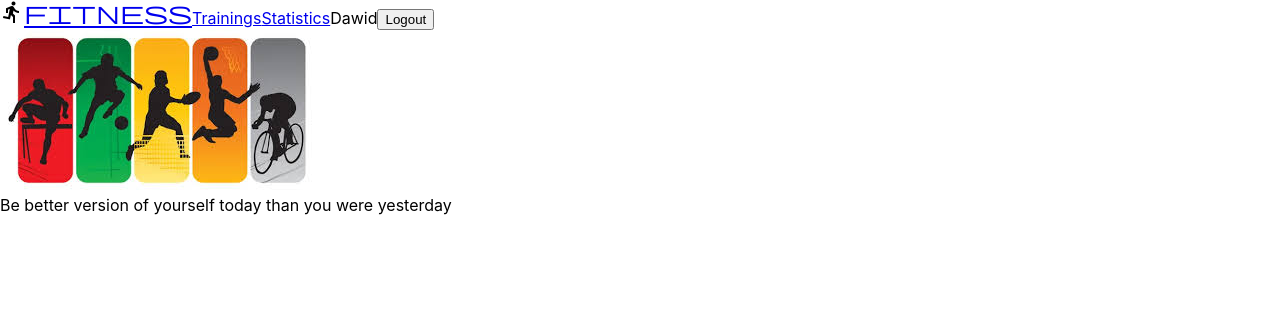
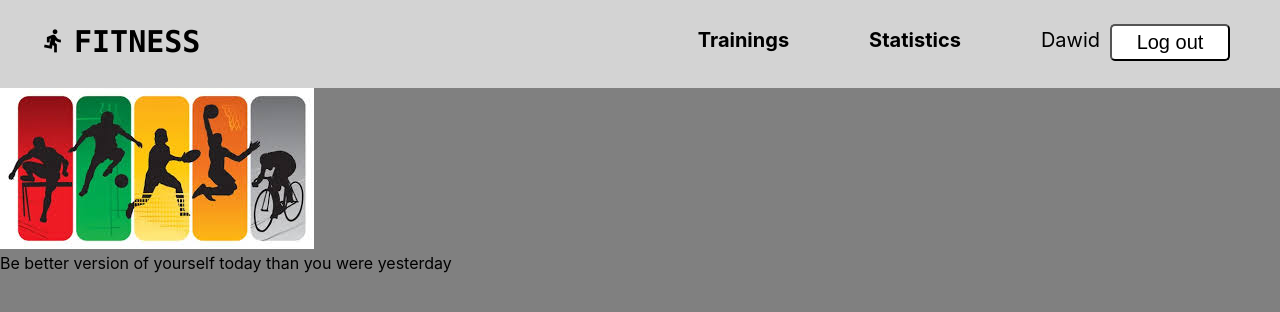
Before and after one commit to Dawid-Kordos/Fitness-front, a React (Create React App) app: page / in a window 1280 px wide. Shown: the top 312 px of the page. Built offline with nearby package versions, Linux system fonts and the light colour scheme.

Commit message:
Added styles to header.

```diff
--- a/src/components/App/App.css
+++ b/src/components/App/App.css
@@ -0,0 +1,4 @@
+.App__container{
+    background-color: gray;
+    height: 100vh;
+}
--- a/src/components/App/App.tsx
+++ b/src/components/App/App.tsx
@@ -2,10 +2,10 @@ import React from 'react';
 import {Route, Routes} from "react-router-dom";
 import {HeaderLogged} from "../Header/HeaderLogged";
 import {HeaderWelcome} from "../Header/HeaderWelcome";
+import {Main} from '../../views/Main';
 import {Trainings} from "../../views/Trainings";
-import {Main} from '../../views/Main';
+import {Stats} from "../../views/Stats";
 import {NotFound} from "../../views/NotFound";
-import {Stats} from "../../views/Stats";
 
 import './App.css';
 
@@ -13,7 +13,7 @@ const logged = true;
 
 export const App = () => {
     return (
-        <>
+        <div className='App__container'>
             {logged ? <HeaderLogged/> : <HeaderWelcome/>}
             <Routes>
                 <Route path='/' element={<Main/>}/>
@@ -21,7 +21,7 @@ export const App = () => {
                 <Route path='/stats' element={<Stats/>}/>
                 <Route path='*' element={<NotFound/>}/>
             </Routes>
-        </>
+        </div>
 
     );
 }
--- /dev/null
+++ b/src/components/Header/Header.css
@@ -0,0 +1,105 @@
+.Header__nav {
+    background-color: lightgray;
+    height: 6vh;
+    padding: 20px;
+}
+
+.material-symbols-outlined {
+    position: absolute;
+    top: 3%;
+    left: 3%;
+    width: 25px;
+    font-weight: bold;
+    padding: 5px 3px;
+}
+
+.Header__link-logo {
+    position: absolute;
+    top: 3%;
+    left: 5%;
+    padding: 5px 10px;
+    text-decoration: none;
+    text-transform: uppercase;
+    font-family: 'Consolas';
+    font-size: 30px;
+    line-height: 85%;
+    font-weight: bold;
+    color: #000;
+    transition: 0.3s;
+}
+
+.Header__link-logo:hover {
+    background-color: #000;
+    color: #fff;
+}
+
+.Header__btn-register {
+    position: absolute;
+    top: 3%;
+    right: 50px;
+    width: 120px;
+    padding: 5px 20px;
+    background-color: #000;
+    color: #fff;
+    cursor: pointer;
+    font-size: 20px;
+    border-radius: 5px;
+    transition: 0.3s;
+}
+
+.Header__btn-sign-in {
+    position: absolute;
+    top: 3%;
+    right: 200px;
+    width: 120px;
+    padding: 5px 20px;
+    background-color: #fff;
+    cursor: pointer;
+    font-size: 20px;
+    border-radius: 5px;
+    transition: 0.3s;
+}
+
+.Header__btn-register:hover, .Header__btn-sign-in:hover {
+    font-weight: bold;
+}
+
+.Header__btn-sign-out {
+    position: absolute;
+    top: 3%;
+    right: 50px;
+    width: 120px;
+    padding: 5px 20px;
+    background-color: #fff;
+    cursor: pointer;
+    font-size: 20px;
+    border-radius: 5px;
+    transition: 0.3s;
+}
+
+.Header__btn-sign-out:hover {
+    font-weight: bold;
+}
+
+.Header-options {
+    display: flex;
+    justify-content: end;
+    align-items: center;
+    height: 5vh;
+    font-size: 20px;
+}
+
+.Header__link-option {
+    margin-right: 80px;
+    text-decoration: none;
+    color: #000;
+    font-weight: bold;
+}
+
+.Header__link-option:hover {
+    color: blue;
+}
+
+.Header__user {
+    margin-right: 160px;
+}
--- a/src/components/Header/HeaderLogged.tsx
+++ b/src/components/Header/HeaderLogged.tsx
@@ -1,19 +1,22 @@
 import React from 'react';
 import {Link} from "react-router-dom";
+import './Header.css';
 
 const user = 'Dawid';
 
 export const HeaderLogged = () => (
-    <header>
-        <nav>
+    <header className='Header'>
+        <nav className='Header__nav'>
             <span className="material-symbols-outlined">
                 directions_run
-                <Link to='/'>Fitness</Link>
             </span>
-            <Link to='/trainings'>Trainings</Link>
-            <Link to='/stats'>Statistics</Link>
-            <span>{user}</span>
-            <button>Logout</button>
+            <Link className='Header__link-logo' to='/'>Fitness</Link>
+            <div className='Header-options'>
+                <Link className='Header__link-option' to='/trainings'>Trainings</Link>
+                <Link className='Header__link-option' to='/stats'>Statistics</Link>
+                <span className='Header__user'>{user}</span>
+            </div>
+            <button className='Header__btn-sign-out'>Log out</button>
         </nav>
     </header>
 )
--- a/src/components/Header/HeaderWelcome.tsx
+++ b/src/components/Header/HeaderWelcome.tsx
@@ -1,15 +1,17 @@
 import React from 'react';
 import {Link} from "react-router-dom";
 
+import './Header.css';
+
 export const HeaderWelcome = () => (
-    <header>
-        <nav>
+    <header className='Header'>
+        <nav className='Header__nav'>
             <span className="material-symbols-outlined">
                 directions_run
-                <Link to='/'>Fitness</Link>
             </span>
-            <button>Sign in</button>
-            <button>Register</button>
+            <Link className='Header__link-logo' to='/'>Fitness</Link>
+            <button className='Header__btn-sign-in'>Sign in</button>
+            <button className='Header__btn-register'>Register</button>
         </nav>
     </header>
 )
--- a/src/index.css
+++ b/src/index.css
@@ -1,5 +1,7 @@
 body {
   margin: 0;
+  padding: 0;
+  box-sizing: border-box;
   font-family: -apple-system, BlinkMacSystemFont, 'Segoe UI', 'Roboto', 'Oxygen',
     'Ubuntu', 'Cantarell', 'Fira Sans', 'Droid Sans', 'Helvetica Neue',
     sans-serif;
```
